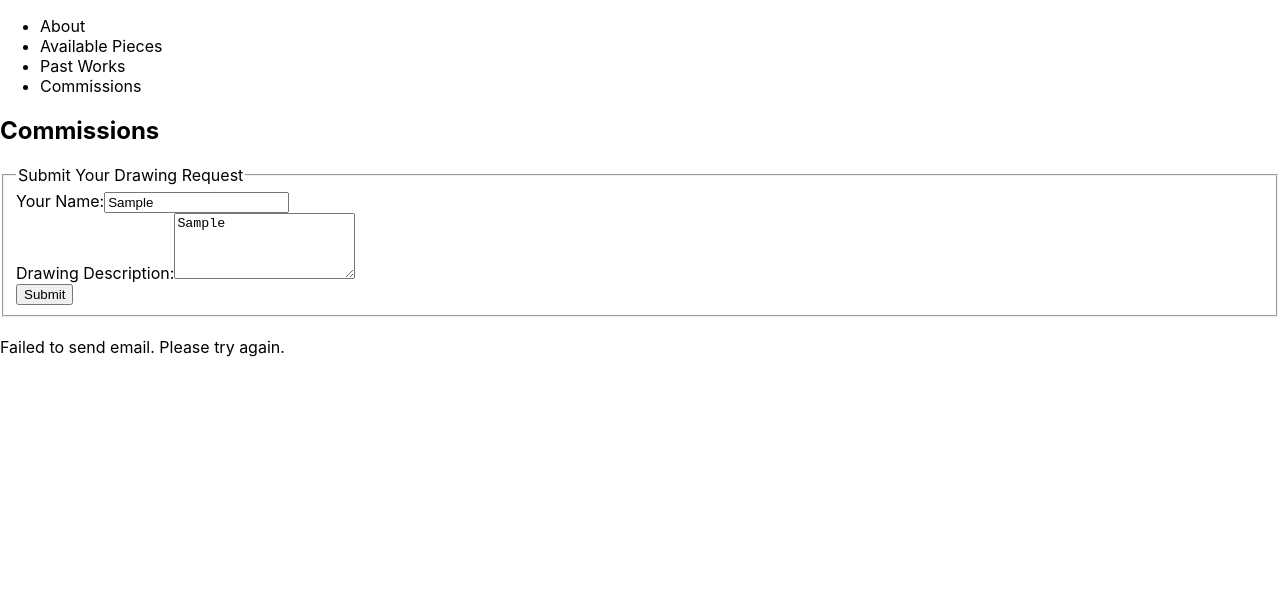
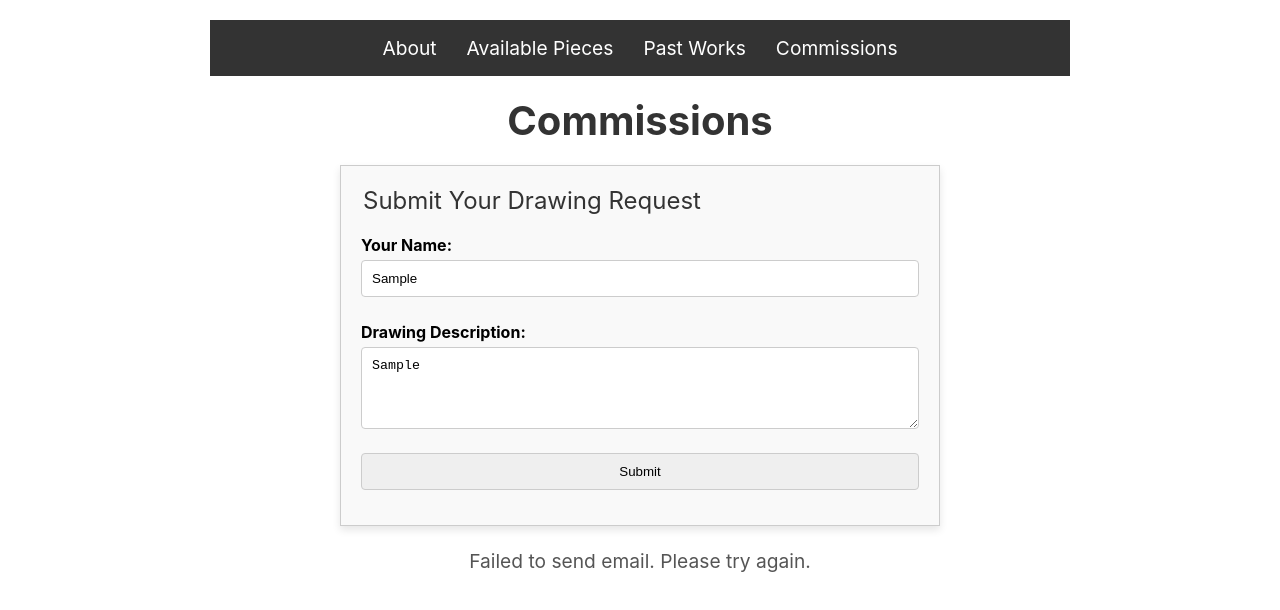
Before and after one commit to ryleysanden/final, a Next.js app: page /commissions in a window 1280 px wide. Both pictures are taken after typing "Sample", "Sample" into the empty fields and a click on the input "Submit". Shown: the top 610 px of the page. Built offline with nearby package versions, Linux system fonts and the light colour scheme.

Commit message:
added styling

```diff
--- a/components/NavBar.js
+++ b/components/NavBar.js
@@ -1,3 +1,4 @@
+import React from 'react';
 import Link from 'next/link';
 
 
--- a/pages/commissions.js
+++ b/pages/commissions.js
@@ -1,5 +1,5 @@
 import Navbar from '../components/Navbar';
-import { useState } from 'react';
+import React, { useState } from 'react';
 import emailjs from 'emailjs-com';
 
 
@@ -38,7 +38,25 @@ export default function Commissions() {
         }
     };
 
+    return (
+        <div className="container">
+            <Navbar />
+            <h2>Commissions</h2>
+            <form onSubmit={handleFormSubmit}>
+                <fieldset>
+                    <legend>Submit Your Drawing Request</legend>
+                    <label htmlFor="username">Your Name:</label>
+                    <input type="text" id="username" name="username" required />
+                    <label htmlFor="description">Drawing Description:</label>
+                    <textarea id="description" name="description" rows="4" required></textarea>
+                    <input type="submit" value="Submit" />
+                </fieldset>
+            </form>
+            {submissionStatus && <p>{submissionStatus}</p>}
+        </div>
+    );
 
+    /*
     return (
         <div>
             <Navbar />
@@ -57,8 +75,11 @@ export default function Commissions() {
             </form>
 
 
-            {/* Submission Status */}
-            {submissionStatus && <p style={{ marginTop: '20px' }}>{submissionStatus}</p>}
-        </div>
-    );
+            */
+
+            //{/* Submission Status */}
+            //{submissionStatus && <p style={{ marginTop: '20px' }}>{submissionStatus}</p>}
+        //</div>
+    //);
+
 }
--- a/styles/global.css
+++ b/styles/global.css
@@ -30,3 +30,147 @@ img {
   max-width: 100%;
   height: auto;
 }
+
+/*Layout*/
+
+.container {
+  max-width: 900px;
+  margin: 0 auto;
+  padding: 20px;
+
+}
+
+/*Navbar */
+nav {
+  background-color: #333;
+  padding: 1rem;
+
+}
+
+nav ul {
+  list-style: none;
+  margin: 0;
+  padding: 0;
+  display: flex;
+  justify-content: center;
+
+}
+
+nav ul li {
+  margin: 0 15px;
+
+}
+
+nav ul li a {
+  color: white;
+  text-decoration: none;
+  font-size: 1.2rem;
+  transition: color 0.3s ease;
+
+}
+
+nav ul li a.hover,
+nav ul li a.active {
+  color: #0070f3;
+  text-decoration: underline;
+
+}
+
+/* Canvas */
+.canvasContainer {
+  display: flex;
+  justify-content: center;
+  align-items: center;
+  margin: 20px auto;
+  padding: 20px;
+  background: #f5f5f5;
+  border: 2px solid #ccc;
+  border-radius: 8px;
+  max-width: 90%;
+  box-shadow: 0 4px 8px rgba(0, 0, 0, 0.1);
+}
+
+canvas {
+  border: 2px solid #000;
+  cursor: crosshair;
+
+}
+
+/* Forms */
+form {
+  max-width: 600px;
+  margin: 20px auto;
+  padding: 20px;
+  border: 1px solid #ccc;
+  background: #f9f9f9;
+  box-shadow: 0 4px 8px rgba(0, 0, 0, 0.1);
+
+}
+
+form fieldset{
+  border: none;
+  margin: 0;
+  padding: 0;
+}
+
+form legend {
+  font-size: 1.5rem;
+  margin-bottom: 10px;
+  color: #333;
+
+}
+
+form label {
+  display: block;
+  margin-top: 10px;
+  font-weight: bold;
+
+}
+
+form input,
+form textarea {
+  width: 100%;
+  padding: 10px;
+  margin-top: 5px;
+  margin-bottom: 15px;
+  border: 1px solid #ccc;
+  border-radius: 4px;
+
+}
+
+form imput[type = "submit"] {
+  background-color: #0070f3;
+  color: white;
+  border: none;
+  padding: 10px 15px;
+  font-size: 1rem;
+  cursor: 1rem;
+  cursor: pointer;
+  border-radius: 4px;
+  transition: background-color 0.3s ease;
+
+}
+
+form input[type = "submit"]:hover {
+  background-color: #005bb5;
+
+}
+
+/* Headings */
+h2 {
+  text-align: center;
+  font-size: 2.5rem;
+  margin: 20px 0;
+  color: #333;
+
+}
+
+p {
+  font-size: 1.2rem;
+  line-height: 1.6;
+  color: #555;
+  text-align: center;
+  margin: 0 20px;
+
+
+}
```
Also changed, not shown: components/Drawing.js (+9 -1 lines).
